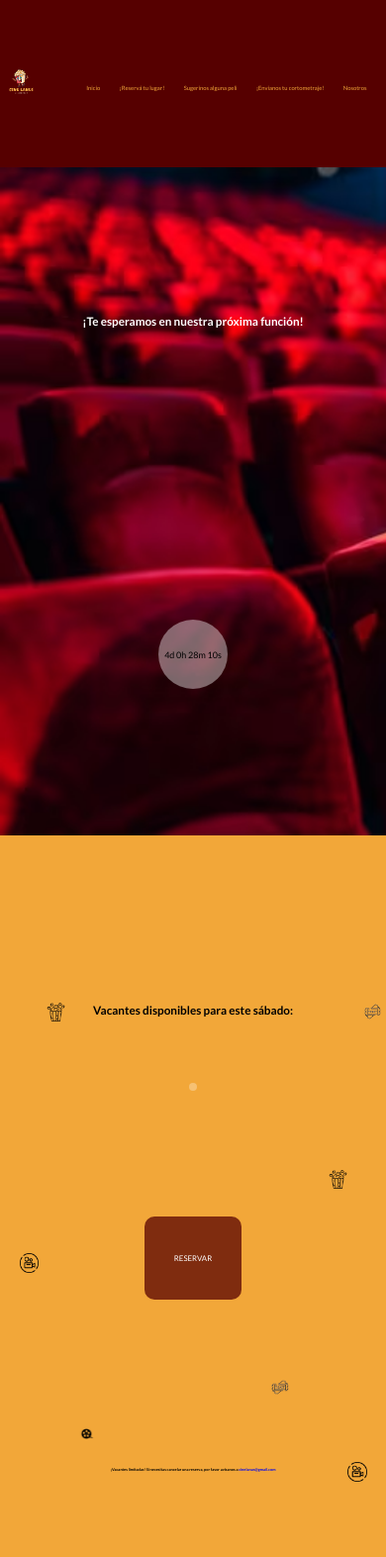
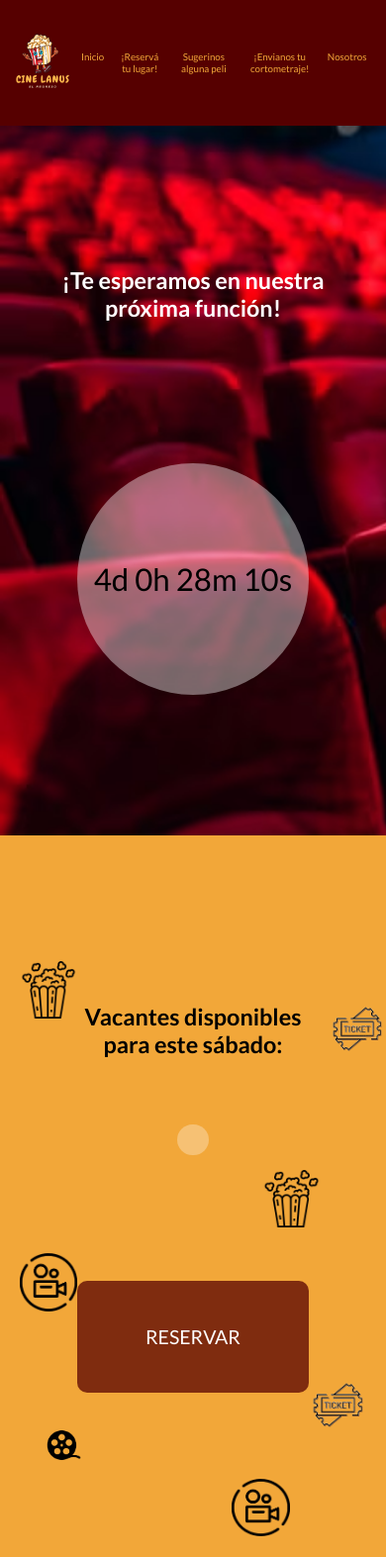
Before and after one commit to MauricioBuda/CineLanus, a website built with Vite: page index.html in a window 390 px wide. Shown: the top 1573 px of the page at 99% size. Built offline with nearby package versions, Linux system fonts and the light colour scheme; some packages are replaced by stand-ins of ours; no server answers; the database is empty; a script that the page names is missing; a web font is replaced by a local one.

Commit message:
css mobile

```diff
--- a/css/secciones/inicio.css
+++ b/css/secciones/inicio.css
@@ -34,4 +34,36 @@
   }
 
 
+
+
+
+
+
+
+
+      /* MEDIA QUERYS ↓*/
+
+      @media screen and (max-width: 524px) {
+        .section-inicio{
+          justify-content: space-evenly;
+          height: 85vh;
+          margin-top: 15vh;
+          scroll-margin-top: 15vh;
+        }
+
+        .h1-inicio{
+          text-align: center;
+          margin: 0 5vw;
+          font-size: 6vw;
+        }
+
+        .contador{
+          height: 60vw;
+          width: 60vw;
+          background-color: rgb(255, 255, 255, 0.4);
+          font-size: 8vw;
+        }
+      }
+
+
   /* TEMIRNA INICIO ↑*/
--- a/css/secciones/menuSuperios.css
+++ b/css/secciones/menuSuperios.css
@@ -33,4 +33,45 @@
   }
 
 
+
+
+
+
+
+
+
+    /* MEDIA QUERYS ↓*/
+
+    @media screen and (max-width: 524px) {
+      .nav-navbar{
+        height:15vh;
+        width: 100vw;
+        justify-content: space-between;
+        align-items: center;
+        padding: 0 5vw 0 1vw;
+        background-color: #560000;
+        top: 0;
+      }
+
+      .logo-menu{
+        width: 20vw;
+      }
+
+      .ul-menu{
+        display: flex;
+        gap: 3vw;
+      }
+
+      .ul-menu li a {
+        display: flex;
+        color: #f2a739;
+        font-size: 2.5vw;
+        text-align: center;
+      }
+
+      .ul-menu li a:hover {
+        border-bottom: 2px solid #f2a739;
+      }
+    }
+
   /* TERMINA MENU SUPERIOR ↑*/
--- a/css/secciones/nosotros.css
+++ b/css/secciones/nosotros.css
@@ -1,7 +1,12 @@
+/* EMPIEZA NOSOTROS ↓ */
+
+
+
 .nosotros{
     padding-top: 20vh;
     height: 100vh;
     background-color: #560000EE;
+    scroll-margin-top: 20vh;
 }
 
 .h3-nosotros{
@@ -24,3 +29,40 @@
     height: 30vh;
     border-radius: 10%;
 }
+
+
+
+
+
+
+
+
+
+
+      /* MEDIA QUERYS ↓*/
+
+      @media screen and (max-width: 524px) {
+        .nosotros{
+            /* padding-top: 15vh; */
+            height: 100vh;
+            background-color: #560000EE;
+            scroll-margin-top: 0vh;
+        }
+
+        .h3-nosotros{
+            margin: 0 auto ;
+            width: 90%;
+        }
+
+        .h4-nosotros{
+            width: 90%;
+        }
+
+        .iframe-nosotros{
+            margin: 0 10% 0 10%;
+            width: 80%;
+            height: 30vh;
+            border-radius: 10%;
+        }
+      }
+      /* TERMINA NOSOTROS ↑ */
--- a/css/secciones/reservar.css
+++ b/css/secciones/reservar.css
@@ -103,4 +103,89 @@
   }
 
 
+
+
+
+
+
+
+
+        /* MEDIA QUERYS ↓*/
+
+        @media screen and (max-width: 524px) {
+
+          .div-vacantes{
+            display: flex;
+            flex-direction: column;
+            justify-content: center;
+            align-items: center;
+            gap: 8vh;
+          }
+
+          .h2-reservar{
+            width: 60%;
+            text-align: center;
+            font-size: 6vw;
+          }
+
+          .h1-vacantes{
+            font-size: 15vw;
+            padding: 4vw;
+          }
+
+          .boton-reservar{
+            width: 60%;
+            height: 20vh;
+            font-size: 5vw;
+          }
+
+          .h5-reservar{
+            text-align: center;
+            margin: 0 2vw 10vh;
+            font-size: 3vw;
+          }
+
+          .section-reservar img {
+            width: 15vw;
+          }
+
+          .pochoclos{
+            top: 115%;
+            left: 5%;
+          }
+
+          .pochoclos2{
+            top: 140%;
+            left: 68%;
+          }
+
+          .ticket{
+            top: 187%;
+          }
+
+          .ticket2{
+            left: 80%;
+          }
+
+          .ticket3{
+            left: 85%;
+          }
+
+          .camara{
+            top: 177%;
+            left: 60%;
+          }
+
+          .rollo{
+            top: 171%;
+            left: 9%;
+          }
+
+          .rollo2{
+            top: 188%;
+            left: 88%;
+          }
+        }
+
+
   /* TERMINA RESERVAR ↑*/
--- a/js/app.js
+++ b/js/app.js
@@ -115,6 +115,7 @@ function descontarVacante(vacantes) {
 let seccionNavBar = document.getElementById('navbar');
 let seccionInicio = document.getElementById('inicio');
 let seccionReservar = document.getElementById('reservar')
+let seccionNosotros = document.getElementById('nosotros')
 
 let seccionModalReserva = document.getElementById('modalReserva');
 let seccionModalSugerencia = document.getElementById('modalSugerencia')
@@ -160,6 +161,7 @@ function mostrarOcultarModalReserva () {
     seccionInicio.classList.toggle('aplicarBorroso');
     seccionNavBar.classList.toggle('aplicarBorroso');
     seccionReservar.classList.toggle('aplicarBorroso');
+    nosotros.classList.toggle('aplicarBorroso');
 }
 
 
@@ -169,6 +171,7 @@ function mostrarOcultarModalSugerencia () {
     seccionInicio.classList.toggle('aplicarBorroso');
     seccionNavBar.classList.toggle('aplicarBorroso');
     seccionReservar.classList.toggle('aplicarBorroso');
+    nosotros.classList.toggle('aplicarBorroso');
 }
 
 
```
